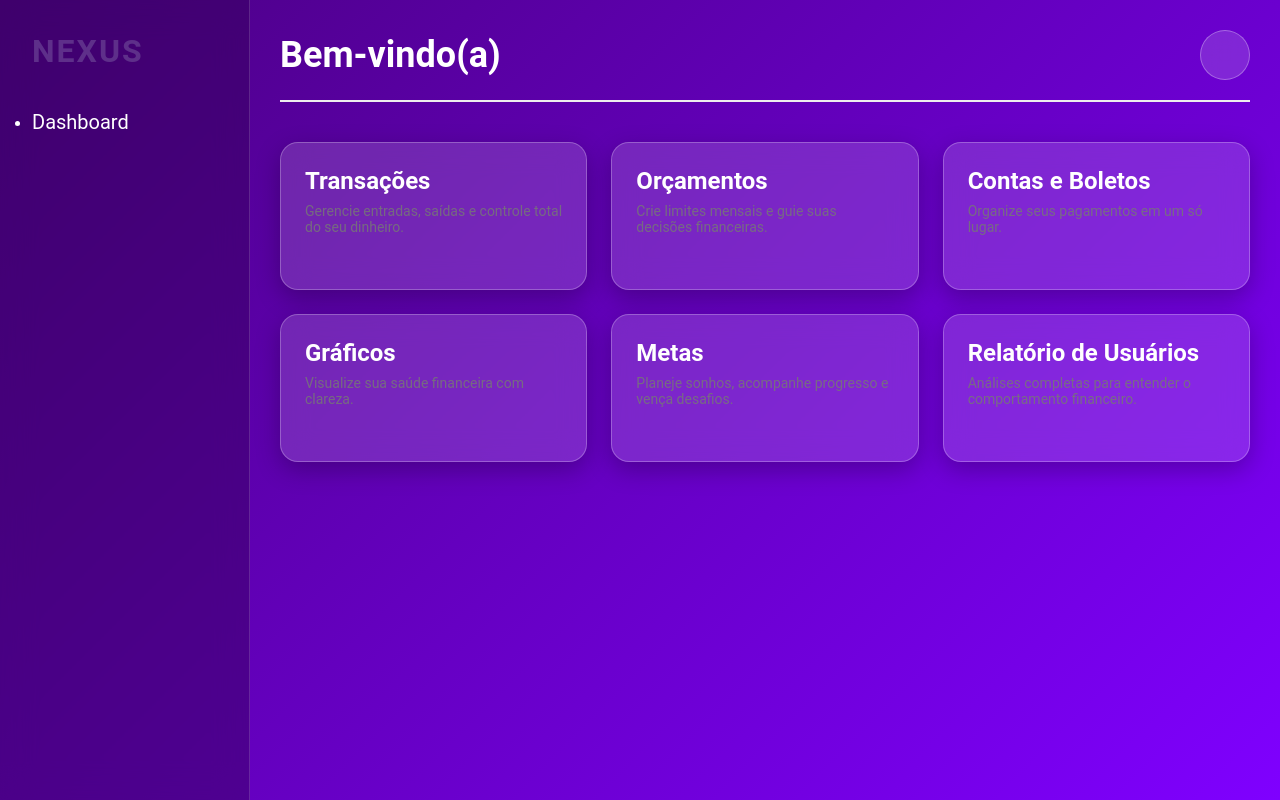
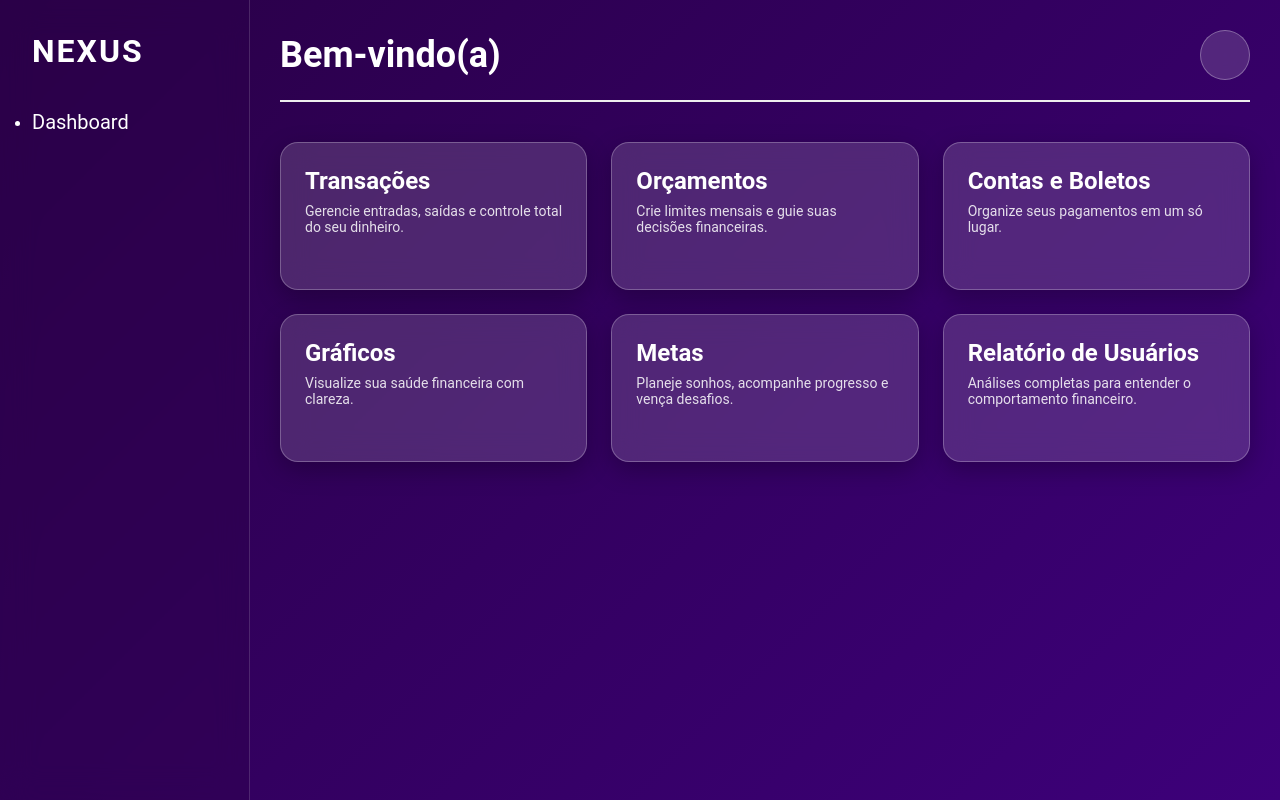
Before and after one commit to brunathais/NEXUS-Gerenciador-Financeiro, a React (Vite) app in the folder frontend/: page /home in a window 1280 px wide. Built offline with nearby package versions, Linux system fonts and the light colour scheme.

Commit message:
melhorando css home

```diff
--- a/frontend/src/styles/home.css
+++ b/frontend/src/styles/home.css
@@ -2,7 +2,7 @@
 .home-container {
     display: flex;
     min-height: 100vh;
-    background: linear-gradient(135deg, #4B0082, #7F00FF);
+    background: linear-gradient(135deg, #290046, #3d007a);
     color: white;
     font-family: "Inter", sans-serif;
 }
@@ -29,6 +29,7 @@
     font-weight: bold;
     margin-bottom: 40px;
     letter-spacing: 2px;
+    color: white;
 }
 
 .sidebar ul li {
@@ -107,4 +108,5 @@
 .card p {
     font-size: 14px;
     opacity: 0.85;
+    color: white;
 }
```
